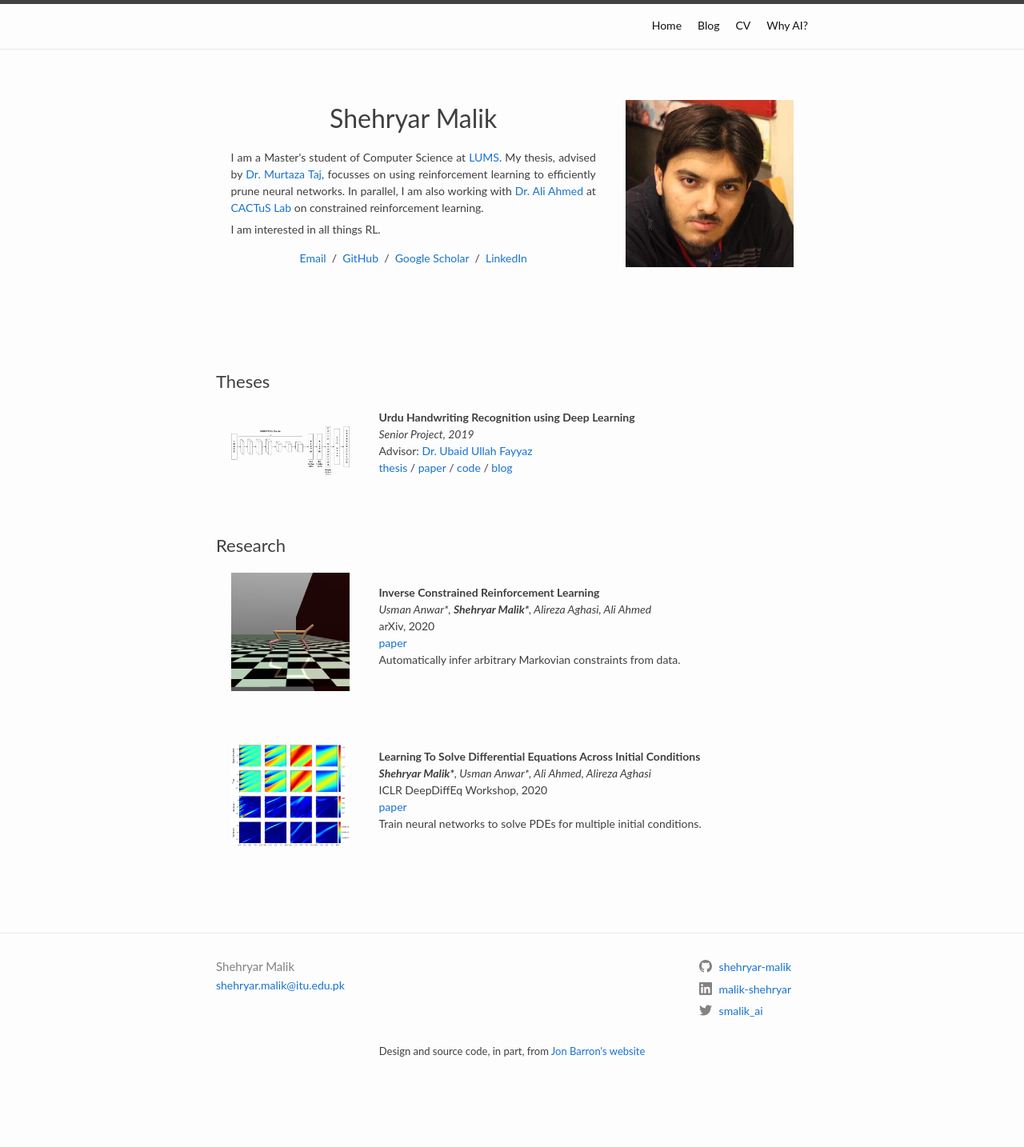
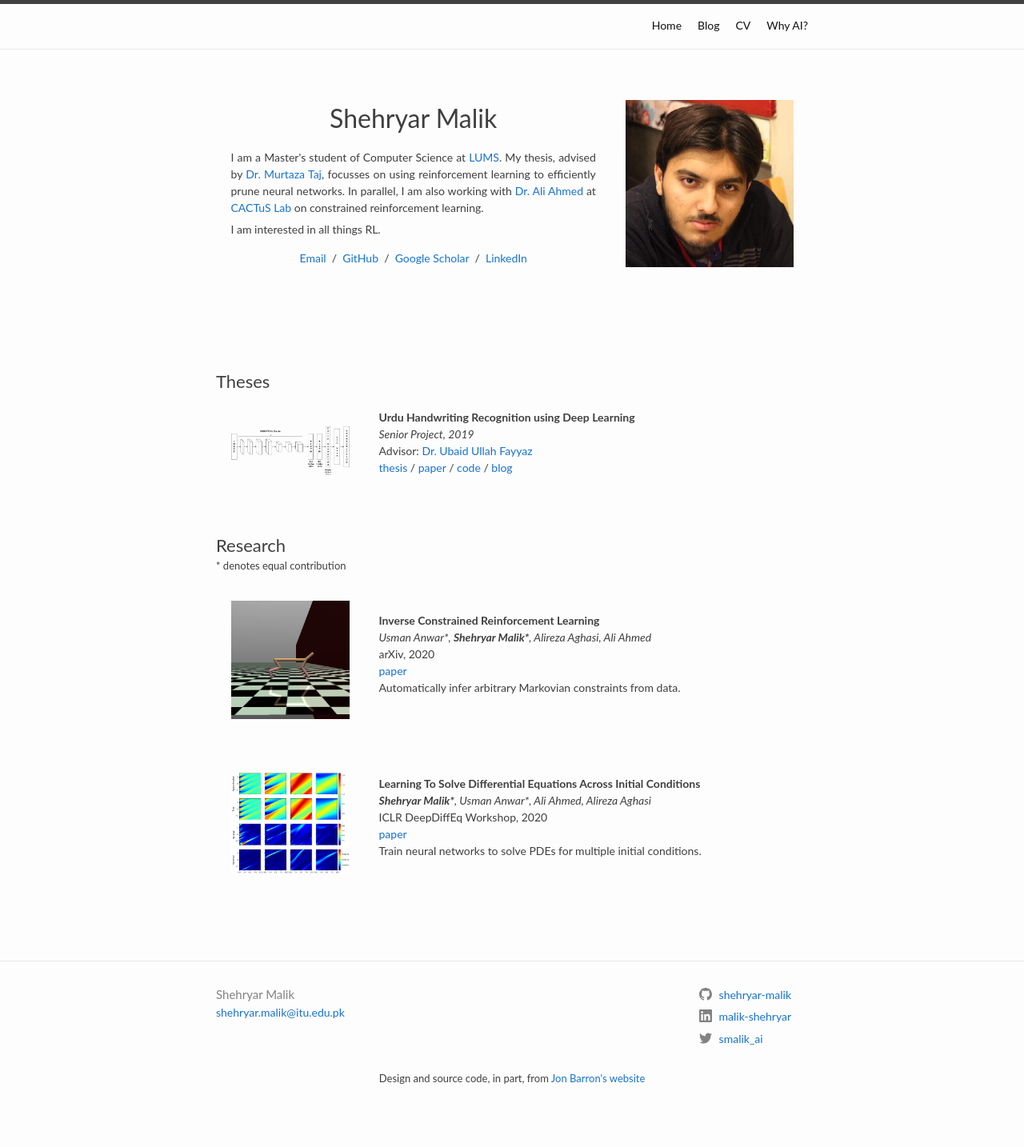
Before and after one commit to shehryar-malik/shehryar-malik.github.io, a Jekyll site: the page built from _layouts/home.html, in a window 1280 px wide. Shown: the whole page at 80% size. Built offline with Jekyll 4.4.1, drawn with Linux system fonts in a browser that asks for light colours; before the commit the page ends 1399 px from its top, so only the background shows below that.

Commit message:
update homepage

```diff
--- a/_layouts/home.html
+++ b/_layouts/home.html
@@ -71,6 +71,8 @@ permalink: /home/
 
                 <!--List all publications-->
                 <h2>Research</h2>
+                <br>
+                <p style="font-size:small;">* denotes equal contribution</p>
                 <!--ICRL-->
                 <table style="width:100%;border:none;border-spacing:0px;border-collapse:collapse;margin-right:auto;margin-left:auto;">
                     <tr>
```
